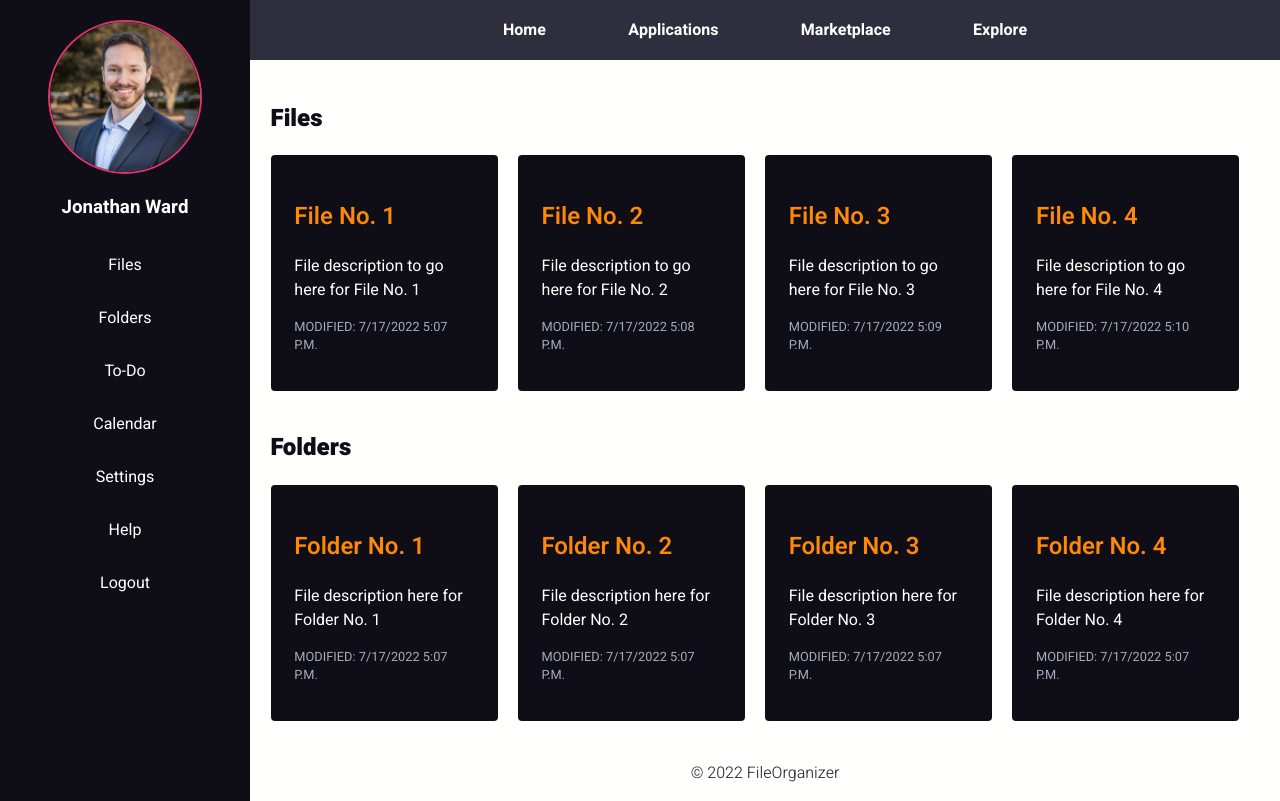
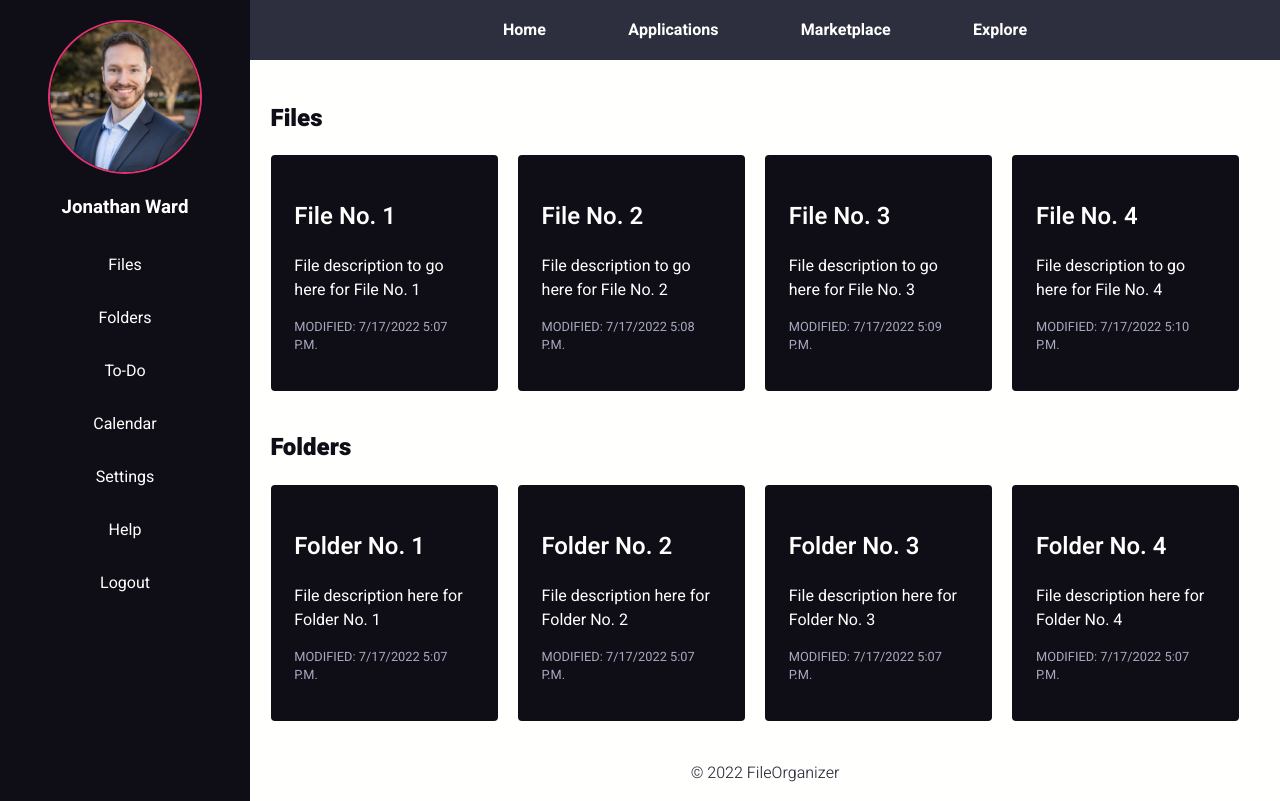
Before and after one commit to jonathanward/file-management-system-site-design, a plain HTML site: page index.html in a window 1280 px wide. Drawn offline with Linux system fonts and the light colour scheme.

Commit message:
Changing h2 style to white in containers

```diff
--- a/style.css
+++ b/style.css
@@ -97,7 +97,7 @@ main h2 {
 }
 
 .block-container h2 {
-    color: #ff8906;
+    color: #fffffe;
     font-weight: 600;
 }
 
```
